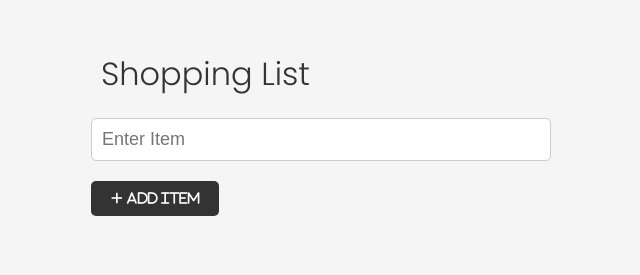
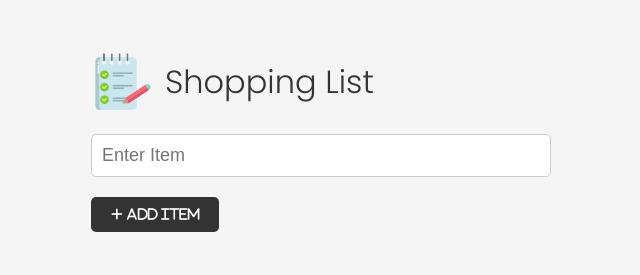
Before and after one commit to Arun875446/Shopping-List, a plain HTML site: page index.html in a window 1280 px wide. Shown: the whole page, without its empty margins (319-959 px from the left). Drawn offline with Linux system fonts and the light colour scheme.

Commit message:
Update index.html

```diff
--- a/index.html
+++ b/index.html
@@ -17,7 +17,7 @@
   <body>
     <div class="container">
       <header>
-        <img src="images/note.png" alt="" />
+        <img src="note.png" alt="" />
         <h1>Shopping List</h1>
       </header>
       <form id="item-form">
```
